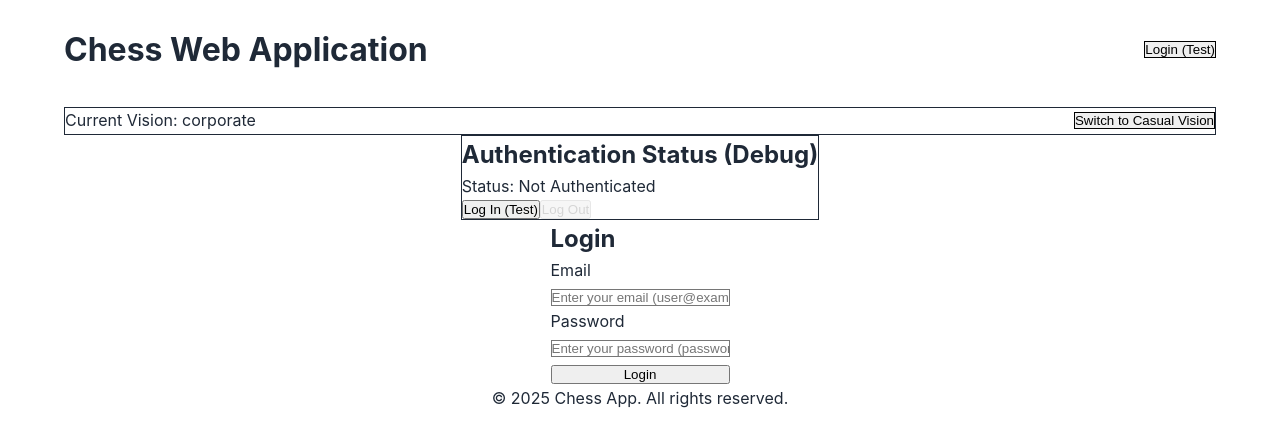
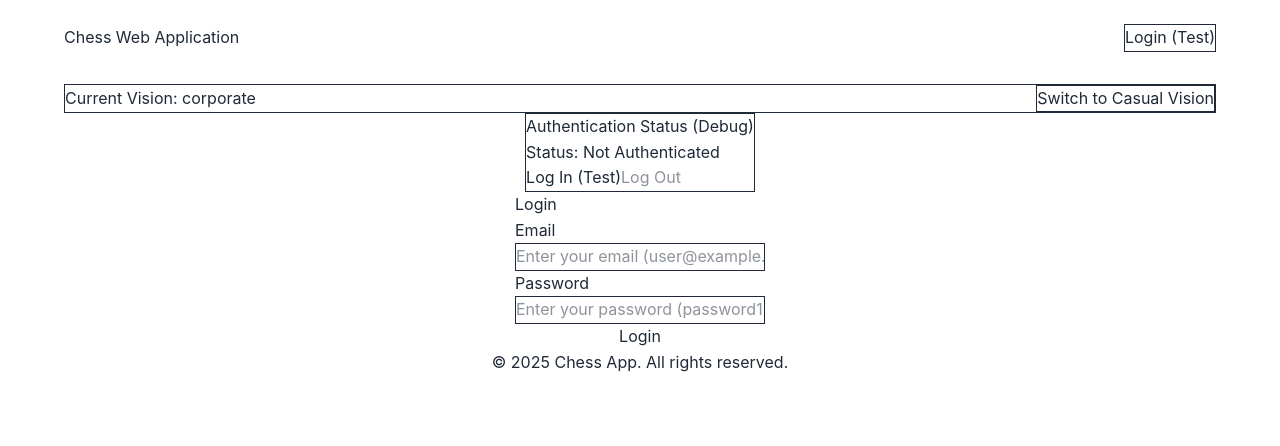
Before and after one commit to vakac995/chess, a React (Vite) app: page / in a window 1280 px wide. Shown: the top 446 px of the page. Built offline with nearby package versions, Linux system fonts and the light colour scheme.

Commit message:
Integrates Tailwind CSS Vite plugin and refines styles
Adds `@tailwindcss/vite` for optimized build processing.
Updates Tailwind CSS base import to `tailwindcss/preflight`.
Removes custom focus ring styles from Button and form checkbox.
Removes redundant comments from components.

```diff
--- a/package.json
+++ b/package.json
@@ -42,6 +42,7 @@
   },
   "devDependencies": {
     "@tailwindcss/postcss": "^4.1.4",
+    "@tailwindcss/vite": "^4.1.5",
     "@testing-library/jest-dom": "^6.6.3",
     "@testing-library/react": "^16.3.0",
     "@types/node": "^22.15.12",
--- a/src/components/Button/Button.tsx
+++ b/src/components/Button/Button.tsx
@@ -3,17 +3,14 @@ import React from 'react';
 import clsx from 'clsx';
 
 const buttonStyles = cva(
-  // Base classes applied to all variants
-  'font-semibold border rounded-button transition-colors duration-150 focus:outline-none focus:ring-2 focus:ring-offset-2',
+  'font-semibold border rounded-button transition-colors duration-150 focus:outline-none',
   {
     variants: {
       intent: {
-        primary: 'bg-primary text-white border-primary hover:bg-primary/80 focus:ring-primary/50',
-        secondary:
-          'bg-secondary text-white border-secondary hover:bg-secondary/80 focus:ring-secondary/50',
-        danger: 'bg-red-600 text-white border-red-600 hover:bg-red-700 focus:ring-red-500',
-        outline:
-          'bg-transparent text-primary border-primary hover:bg-primary/10 focus:ring-primary/50',
+        primary: 'bg-primary text-white border-primary hover:bg-primary/80',
+        secondary: 'bg-secondary text-white border-secondary hover:bg-secondary/80',
+        danger: 'bg-red-600 text-white border-red-600 hover:bg-red-700',
+        outline: 'bg-transparent text-primary border-primary hover:bg-primary/10',
       },
       size: {
         sm: 'py-1 px-2 text-sm',
@@ -23,13 +20,12 @@ const buttonStyles = cva(
       fullWidth: {
         true: 'w-full',
       },
-      // Removed the disabled variant to avoid conflict with HTML disabled attribute
     },
     compoundVariants: [
       {
         intent: 'primary',
         size: 'lg',
-        className: 'py-4', // Additional classes for this specific combination
+        className: 'py-4',
       },
       {
         intent: 'outline',
--- a/src/components/Container/Container.tsx
+++ b/src/components/Container/Container.tsx
@@ -5,14 +5,13 @@ import { cva, type VariantProps } from 'class-variance-authority';
 const containerStyles = cva('w-full', {
   variants: {
     padding: {
-      default: 'p-container-padding', // Uses the themed variable
+      default: 'p-container-padding',
       none: '',
-      // Add more specific padding variants if needed e.g. p-4, p-8 etc.
     },
     display: {
       flex: 'flex',
       grid: 'grid',
-      block: 'block', // Added block display option
+      block: 'block',
     },
     orientation: {
       col: 'flex-col',
@@ -22,15 +21,15 @@ const containerStyles = cva('w-full', {
       start: 'items-start',
       center: 'items-center',
       end: 'items-end',
-      stretch: 'items-stretch', // Added stretch option
+      stretch: 'items-stretch',
     },
     justify: {
       start: 'justify-start',
       center: 'justify-center',
       end: 'justify-end',
       between: 'justify-between',
-      around: 'justify-around', // Added justify-around
-      evenly: 'justify-evenly', // Added justify-evenly
+      around: 'justify-around',
+      evenly: 'justify-evenly',
     },
     shadow: {
       none: '',
@@ -49,13 +48,13 @@ const containerStyles = cva('w-full', {
       xl: 'rounded-xl',
       '2xl': 'rounded-2xl',
       full: 'rounded-full',
-      card: 'rounded-card', // Use themed border radius for cards
-      button: 'rounded-button', // Use themed border radius for buttons
+      card: 'rounded-card',
+      button: 'rounded-button',
     },
   },
   defaultVariants: {
     padding: 'default',
-    display: 'block', // Changed default to block
+    display: 'block',
     shadow: 'none',
     rounded: 'none',
   },
@@ -64,16 +63,16 @@ const containerStyles = cva('w-full', {
 export interface ContainerProps
   extends React.HTMLAttributes<HTMLDivElement>,
     VariantProps<typeof containerStyles> {
-  as?: React.ElementType; // Use as prop instead of tag for dynamic element
-  gridCols?: string; // Direct string input for Tailwind grid-cols-* classes
-  gap?: string; // Direct string input for Tailwind gap-* classes
+  as?: React.ElementType;
+  gridCols?: string;
+  gap?: string;
 }
 
 export const Container = React.forwardRef<HTMLDivElement, ContainerProps>(
   (
     {
       className,
-      as: Component = 'div', // Default to div
+      as: Component = 'div',
       padding,
       display,
       orientation,
@@ -88,7 +87,6 @@ export const Container = React.forwardRef<HTMLDivElement, ContainerProps>(
     },
     ref
   ) => {
-    // Dynamically construct gridCols and gap classes if they are provided
     const gridColsClass = gridCols ? `grid-cols-${gridCols}` : '';
     const gapClass = gap ? `gap-${gap}` : '';
 
--- a/src/components/VisionSwitcher/VisionSwitcher.tsx
+++ b/src/components/VisionSwitcher/VisionSwitcher.tsx
@@ -6,7 +6,6 @@ type Vision = 'corporate' | 'casual';
 
 const VisionSwitcher: React.FC = () => {
   const [currentVision, setCurrentVision] = React.useState<Vision>(() => {
-    // Get the current vision from localStorage or default to whatever is in the HTML attribute
     const storedVision = localStorage.getItem('app-vision') as Vision | null;
     return (
       (storedVision ?? (document.documentElement.getAttribute('data-vision') as Vision)) ||
@@ -18,7 +17,6 @@ const VisionSwitcher: React.FC = () => {
     const newVision: Vision = currentVision === 'corporate' ? 'casual' : 'corporate';
     setCurrentVision(newVision);
 
-    // Update both localStorage and HTML attribute
     document.documentElement.setAttribute('data-vision', newVision);
     localStorage.setItem('app-vision', newVision);
   };
--- a/src/features/Authentication/RegistrationForm/RegistrationForm.tsx
+++ b/src/features/Authentication/RegistrationForm/RegistrationForm.tsx
@@ -239,7 +239,7 @@ export function RegistrationForm() {
                       type="checkbox"
                       id="agreeToTermsReg"
                       checked={field.value}
-                      className={`border-border text-primary focus:ring-primary/50 mt-1 h-4 w-4 rounded ${error ? 'border-accent' : ''}`}
+                      className={`border-border text-primary mt-1 h-4 w-4 rounded ${error ? 'border-accent' : ''}`}
                     />
                     <div className="flex-1">
                       <label htmlFor="agreeToTermsReg" className="text-text-muted text-sm">
--- a/src/main.tsx
+++ b/src/main.tsx
@@ -4,12 +4,11 @@ import { Provider } from 'jotai';
 import App from './App';
 import './styles/index.scss';
 
-// Vision type and utility functions for theme switching
 type Vision = 'corporate' | 'casual';
 
 const applyVision = (vision: Vision) => {
   document.documentElement.setAttribute('data-vision', vision);
-  localStorage.setItem('app-vision', vision); // Persist preference
+  localStorage.setItem('app-vision', vision);
 };
 
 const loadVision = () => {
@@ -17,11 +16,10 @@ const loadVision = () => {
   if (storedVision) {
     applyVision(storedVision);
   } else {
-    applyVision('corporate'); // Default vision
+    applyVision('corporate');
   }
 };
 
-// Load vision early in application setup
 loadVision();
 
 ReactDOM.createRoot(document.getElementById('root')!).render(
--- a/src/styles/tailwind.css
+++ b/src/styles/tailwind.css
@@ -1,6 +1,5 @@
 @import './themes/corporate.css';
 @import './themes/casual.css';
 
-@tailwind base;
-@tailwind components;
+@import 'tailwindcss/preflight';
 @tailwind utilities;
--- a/vite.config.ts
+++ b/vite.config.ts
@@ -1,22 +1,20 @@
 import { defineConfig } from 'vite';
 import react from '@vitejs/plugin-react';
 import path from 'path';
-import { fileURLToPath } from 'url'; // Added import
-
-// https://vitejs.dev/config/
+import { fileURLToPath } from 'url';
+import tailwindcss from '@tailwindcss/vite';
 
 // Get the directory name using import.meta.url
 const __filename = fileURLToPath(import.meta.url);
 const __dirname = path.dirname(__filename);
 
 export default defineConfig({
-  plugins: [react()],
+  plugins: [react(), tailwindcss()],
   server: {
     port: 3000,
   },
   base: './',
   resolve: {
-    // Added resolve configuration
     alias: {
       '@components': path.resolve(__dirname, './src/components'),
       '@features': path.resolve(__dirname, './src/features'),
```
Also changed, not shown: 1 other file (tests, documents, lock files or other folders).
